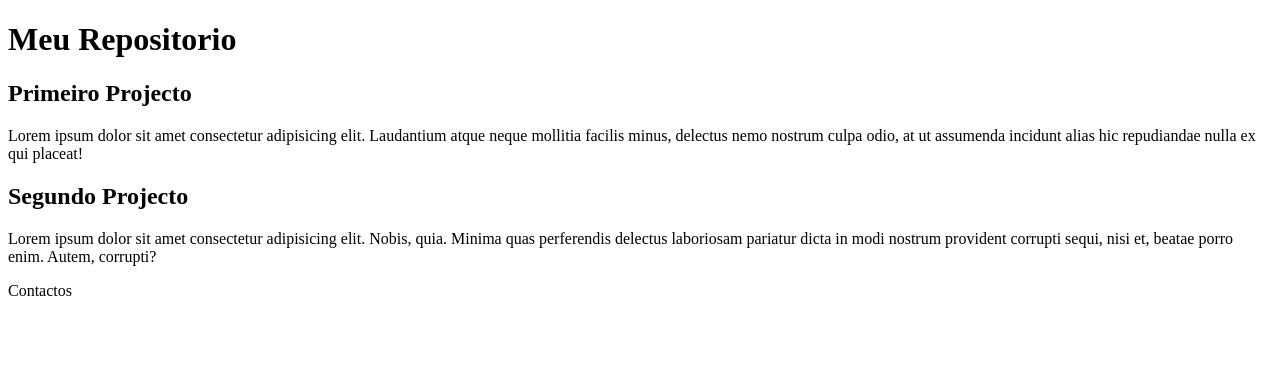
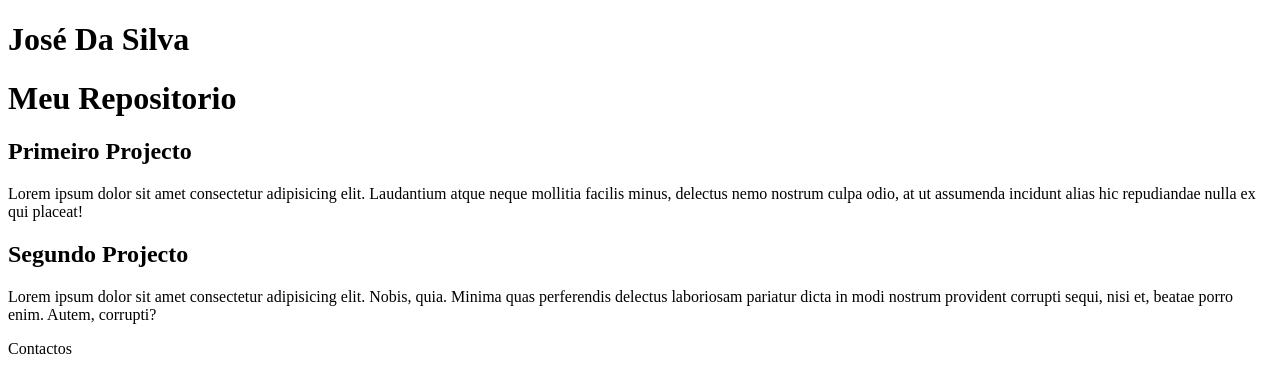
Before and after one commit to JoseDenilson28/projecto_site, a plain HTML site: page index.html in a window 1280 px wide. Drawn offline with Linux system fonts and the light colour scheme.

Commit message:
update index

```diff
--- a/index.html
+++ b/index.html
@@ -7,9 +7,10 @@
 </head>
 <body>
     <header>
-        <h1>Meu Repositorio</h1>
+        <h1>José Da Silva</h1>
     </header>
     <main>
+        <h1>Meu Repositorio</h1>
         <article>
             <h2>Primeiro Projecto</h2>
             <p>Lorem ipsum dolor sit amet consectetur adipisicing elit. Laudantium atque neque mollitia facilis minus, delectus nemo nostrum culpa odio, at ut assumenda incidunt alias hic repudiandae nulla ex qui placeat!</p>
```
